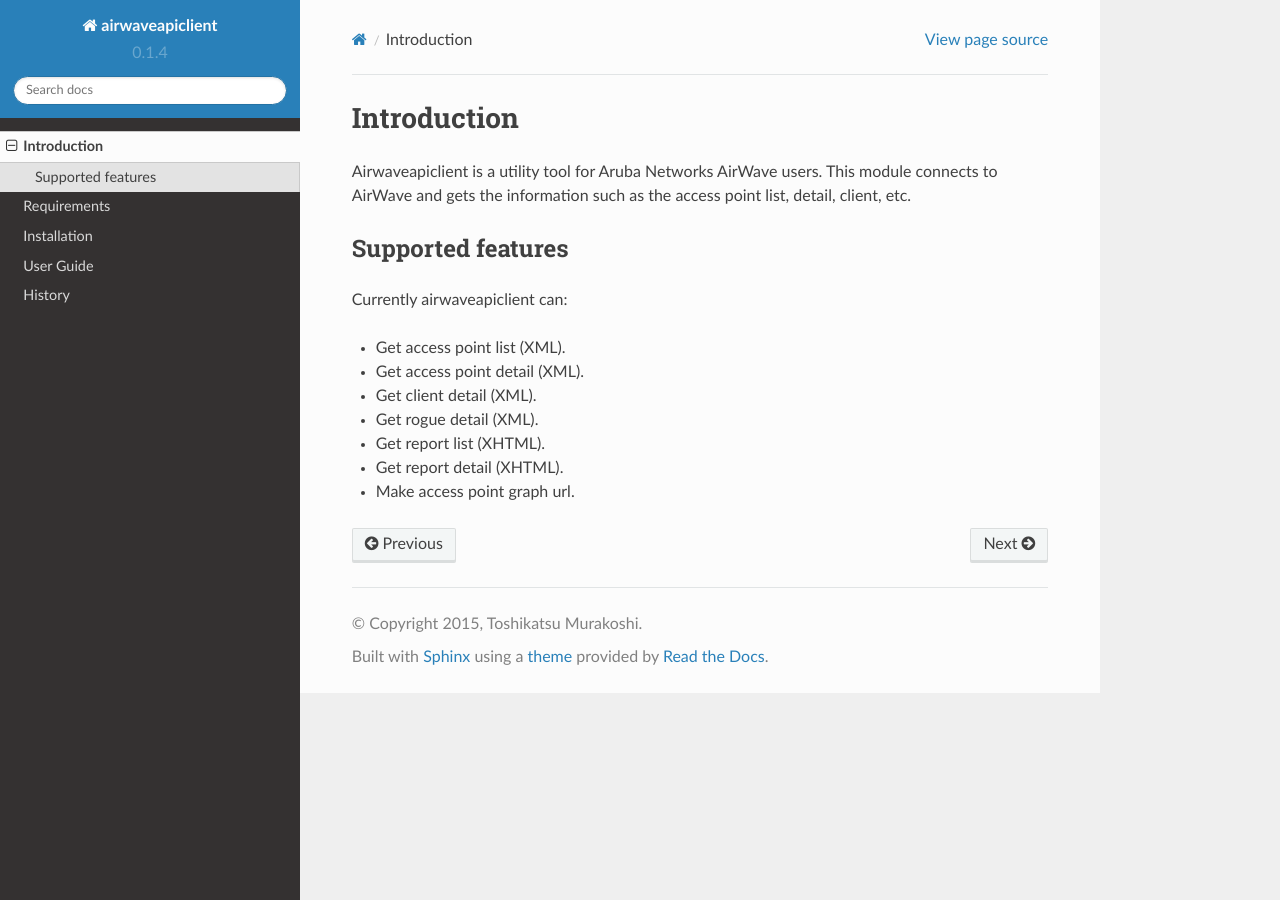
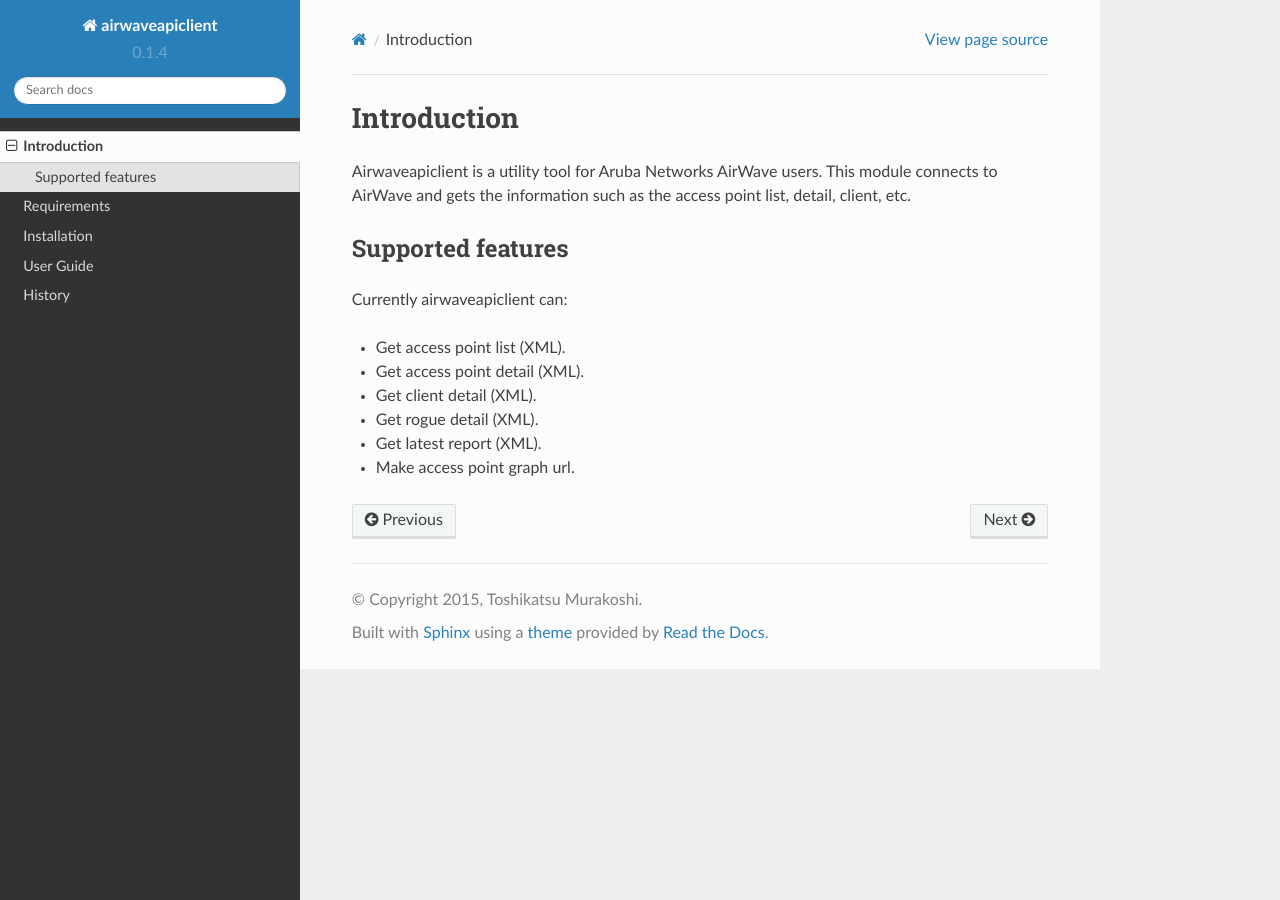
Before and after one commit to mtoshi/airwaveapiclient, a Sphinx documentation site: the page built from docs/source/intro.rst, in a window 1280 px wide. Built offline with Sphinx 7.4.7 and the Read the Docs theme 2.0.0, drawn with Linux system fonts in a browser that asks for light colours.

Commit message:
Change docs

```diff
--- a/docs/source/intro.rst
+++ b/docs/source/intro.rst
@@ -13,6 +13,5 @@ Currently airwaveapiclient can:
 * Get access point detail (XML).
 * Get client detail (XML).
 * Get rogue detail (XML).
-* Get report list (XHTML).
-* Get report detail (XHTML).
+* Get latest report (XML).
 * Make access point graph url.
--- a/docs/source/user_guide/airwaveapiclient.rst
+++ b/docs/source/user_guide/airwaveapiclient.rst
@@ -35,5 +35,5 @@ rogue_detail
 .. automethod:: airwaveapiclient.AirWaveAPIClient.rogue_detail
 
 latest_report
-------------
+-------------
 .. automethod:: airwaveapiclient.AirWaveAPIClient.latest_report
```
Also changed, not shown: docs/source/user_guide/report.rst (added, +7 -0 lines).
